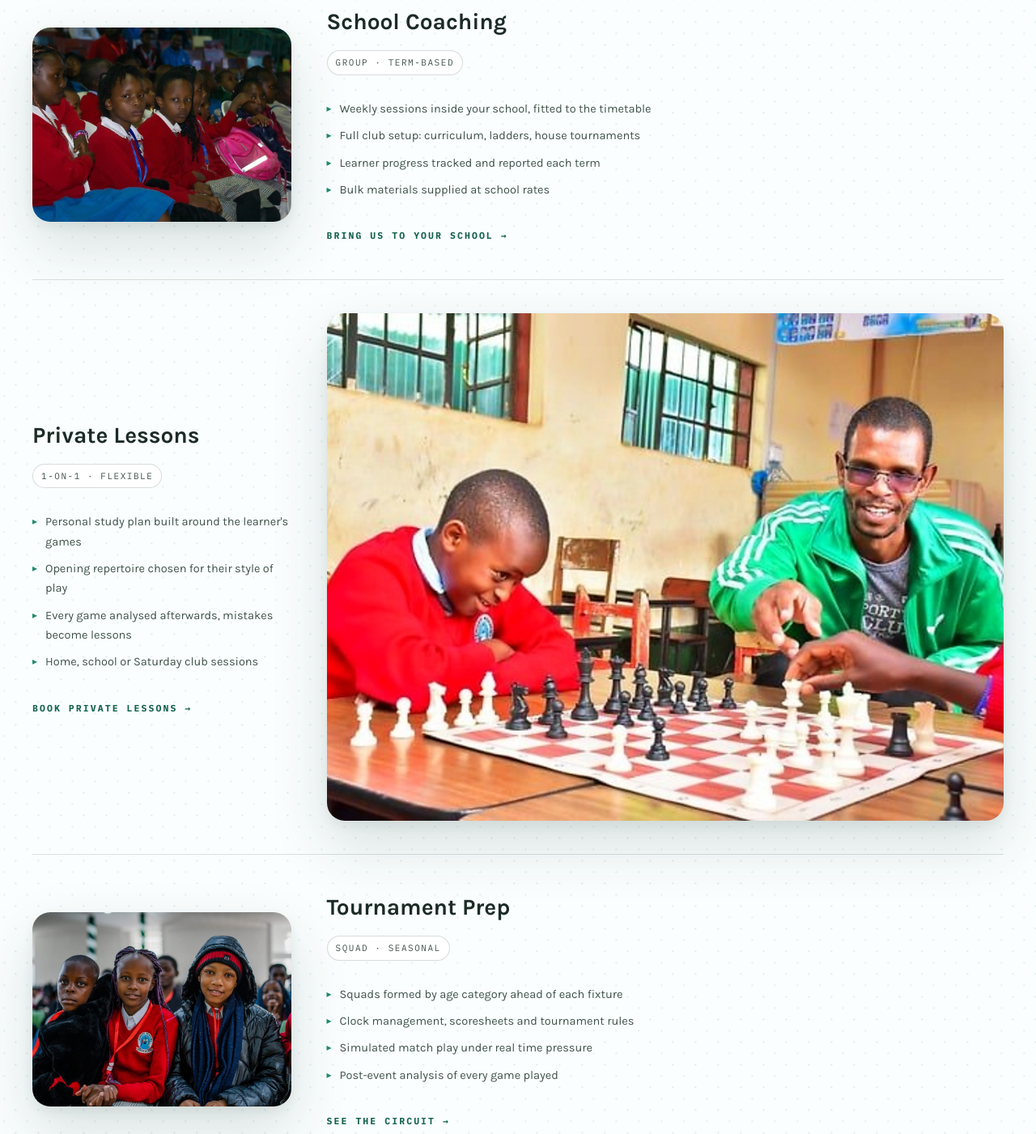
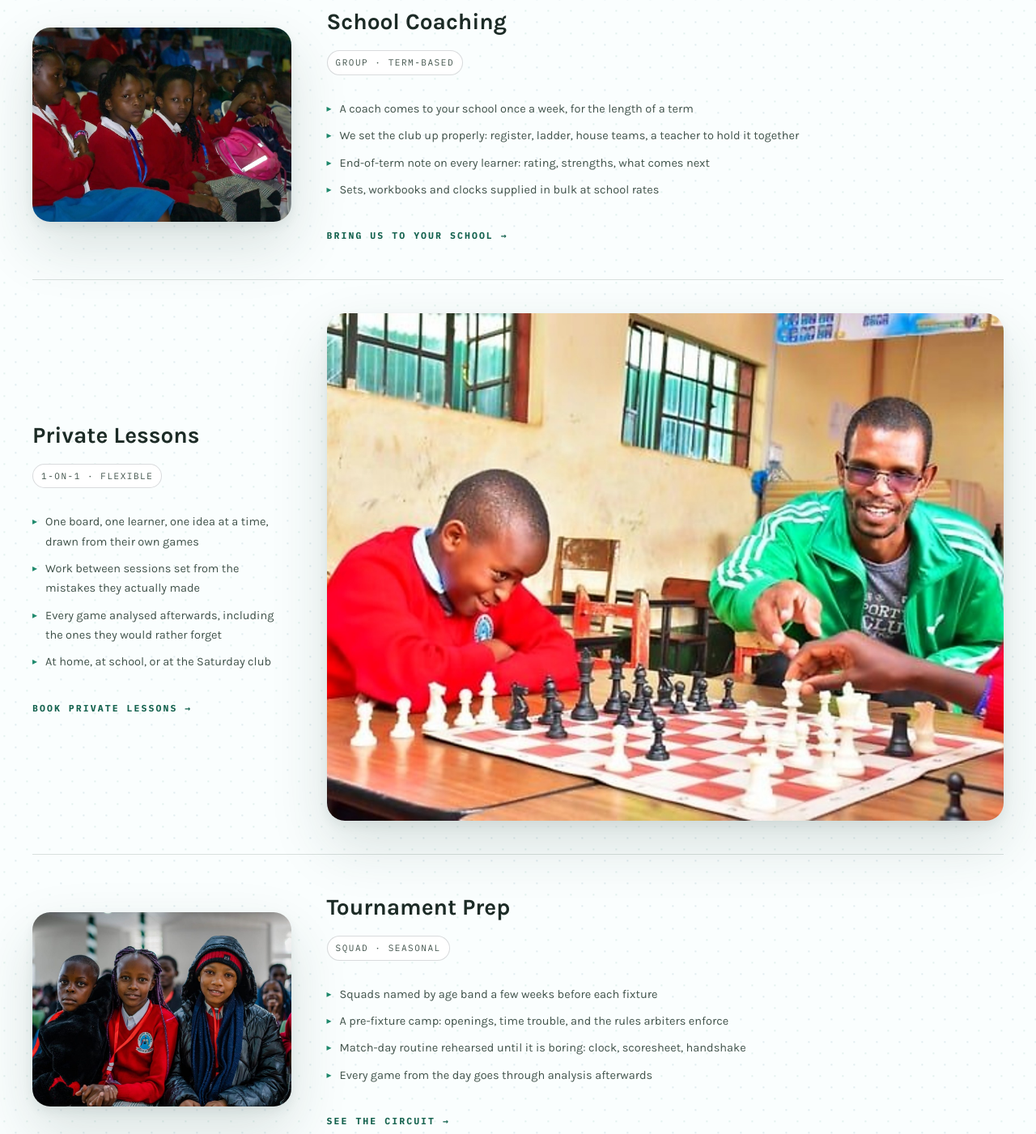
Before and after one commit to wambetebenjamin/Shem-Messo-Chess-site, a plain HTML site: page coaching.html in a window 1280 px wide. Shown: the part 984-2385 px from the top of the page at 81% size. Drawn offline with Linux system fonts and the light colour scheme; animation ran at ten frames a second.

Commit message:
Play loses the repeated photographs; coaching's three tracks say their own thing
The play page's three practice-hall photographs repeated the same images shown
across the rest of the site, so the section is gone. The Lichess section moves
to the plain background so the two remaining sections do not sit on the same
wash.

Coaching's three tracks were the home page's three tracks with longer
sentences. Each is rewritten from the side of the person reading it: what a
school gets across a term, what actually happens in a one-to-one, and how a
squad is picked and prepared for a fixture. The home page keeps the short
version, the two no longer echo each other.

Co-authored-by: arena-agent <297053741+arena-agent@users.noreply.github.com>

```diff
--- a/coaching.html
+++ b/coaching.html
@@ -84,10 +84,10 @@
             <h3>School Coaching</h3>
             <span class="mono-tag">GROUP · TERM-BASED</span>
             <ul class="tick">
-              <li>Weekly sessions inside your school, fitted to the timetable</li>
-              <li>Full club setup: curriculum, ladders, house tournaments</li>
-              <li>Learner progress tracked and reported each term</li>
-              <li>Bulk materials supplied at school rates</li>
+              <li>A coach comes to your school once a week, for the length of a term</li>
+              <li>We set the club up properly: register, ladder, house teams, a teacher to hold it together</li>
+              <li>End-of-term note on every learner: rating, strengths, what comes next</li>
+              <li>Sets, workbooks and clocks supplied in bulk at school rates</li>
             </ul>
             <a class="card-link" href="contact.html">Bring us to your school →</a>
           </div>
@@ -100,10 +100,10 @@
             <h3>Private Lessons</h3>
             <span class="mono-tag">1-ON-1 · FLEXIBLE</span>
             <ul class="tick">
-              <li>Personal study plan built around the learner's games</li>
-              <li>Opening repertoire chosen for their style of play</li>
-              <li>Every game analysed afterwards, mistakes become lessons</li>
-              <li>Home, school or Saturday club sessions</li>
+              <li>One board, one learner, one idea at a time, drawn from their own games</li>
+              <li>Work between sessions set from the mistakes they actually made</li>
+              <li>Every game analysed afterwards, including the ones they would rather forget</li>
+              <li>At home, at school, or at the Saturday club</li>
             </ul>
             <a class="card-link" href="contact.html">Book private lessons →</a>
           </div>
@@ -116,10 +116,10 @@
             <h3>Tournament Prep</h3>
             <span class="mono-tag">SQUAD · SEASONAL</span>
             <ul class="tick">
-              <li>Squads formed by age category ahead of each fixture</li>
-              <li>Clock management, scoresheets and tournament rules</li>
-              <li>Simulated match play under real time pressure</li>
-              <li>Post-event analysis of every game played</li>
+              <li>Squads named by age band a few weeks before each fixture</li>
+              <li>A pre-fixture camp: openings, time trouble, and the rules arbiters enforce</li>
+              <li>Match-day routine rehearsed until it is boring: clock, scoresheet, handshake</li>
+              <li>Every game from the day goes through analysis afterwards</li>
             </ul>
             <a class="card-link" href="tournaments.html">See the circuit →</a>
           </div>
```
Also changed, not shown: play.html (+1 -33 lines).
